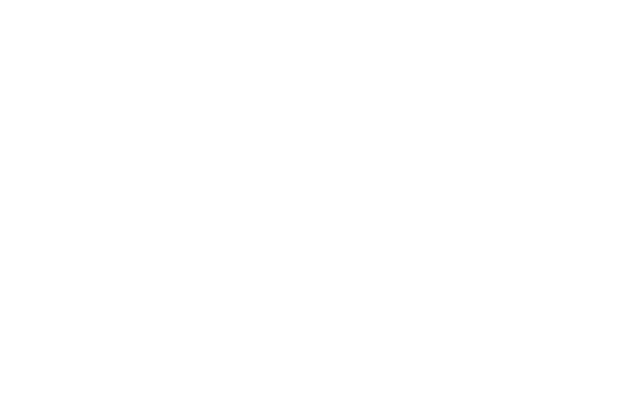
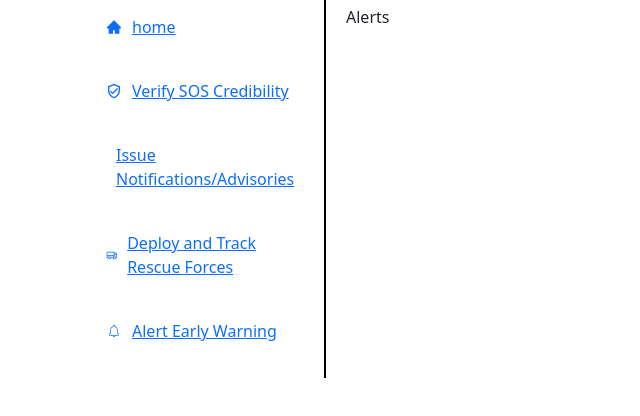
Before and after one commit to Gautam-04/ProjectInternal, a React (Create React App) app in the folder Web/frontend/: page /home/alert in a window 1280 px wide. Before the commit this address had no page. Shown: the top 416 px of the page, without its empty margins (0-640 px from the left). Built offline with nearby package versions, Linux system fonts and the light colour scheme.

Commit message:
Setted admin pattern
Signed-off-by: Gautam-666 <2022.gautam.rai@ves.ac.in>

```diff
--- a/Web/frontend/src/App.js
+++ b/Web/frontend/src/App.js
@@ -1,6 +1,24 @@
-import { Route, Routes } from 'react-router-dom';
+import { Route, Routes,Outlet } from 'react-router-dom';
 import Auth from './pages/Auth/Auth';
 import Home from './pages/Home/Home';
+import Menu from './components/Menu/Menu';
+import VerifySos from './pages/VerifySos/VerifySos';
+import TrackTrucks from './pages/TrackTrucks/TrackTrucks';
+import Alerts from './pages/AlertWarning/Alerts';
+import Advisories from './pages/Advisories/Advisories';
+
+
+const Layout = () => {
+  return (
+    <div className="container">
+      <div className="menuContainer"><Menu /></div>
+      <div className="contentContainer">
+        <Outlet />
+      </div>
+    </div>
+  )
+}
+
 
 
 function App() {
@@ -8,7 +26,13 @@
     <>
       <Routes>
         <Route path='/' element={<Auth />} />
-        <Route path='/home' element={<Home />} />
+        <Route path="/home" element={<Layout />}>
+          <Route index element={<Home />} />
+          <Route path='/home/verifysos' element={<VerifySos />} />
+          <Route path='/home/advisories' element={<Advisories />} />
+          <Route path='/home/track' element={<TrackTrucks />} />
+          <Route path='/home/alert' element={<Alerts />} />
+        </Route>
       </Routes>
     </>
   );
--- /dev/null
+++ b/Web/frontend/src/components/Menu/Menu.css
@@ -0,0 +1,28 @@
+.menu {
+
+    .item {
+        display: flex;
+        flex-direction: column;
+        gap: 10px;
+        margin-bottom: 20px;
+
+        .title {
+            font-size: 12px;
+            font-weight: 200;
+            color: black;
+            text-transform: uppercase;
+        }
+
+        .listItem {
+            display: flex;
+            align-items: center;
+            gap: 10px;
+            padding: 10px;
+            border-radius: 5px;
+
+            &:hover {
+                background-color: blue;
+            }
+        }
+    }
+}
--- /dev/null
+++ b/Web/frontend/src/components/Menu/Menu.jsx
@@ -0,0 +1,57 @@
+import React from 'react';
+import './Menu.css';
+import { Link } from 'react-router-dom';
+import { AiFillHome } from 'react-icons/ai';
+import { MdOutlineVerifiedUser } from "react-icons/md";
+import { PiTruckDuotone,PiMegaphoneDuotone  } from "react-icons/pi";
+import { CiBellOn } from "react-icons/ci";
+
+const menu = [
+  {
+    id: 1,
+    title: "home",
+    url: "/home",
+    icon: <AiFillHome />
+  },
+  {
+    id: 2,
+    title: "Verify SOS Credibility",
+    url: "/home/verifysos", // Updated URL
+    icon: <MdOutlineVerifiedUser />
+  },
+  {
+    id: 3,
+    title: "Issue Notifications/Advisories",
+    url: "/home/advisories", // Updated URL
+    icon: <PiMegaphoneDuotone  />
+  },
+  {
+    id: 4,
+    title: "Deploy and Track Rescue Forces",
+    url: "/home/track", // Updated URL
+    icon: <PiTruckDuotone  />
+  },
+  {
+    id: 5,
+    title: "Alert Early Warning",
+    url: "/home/alert", // Updated URL
+    icon: <CiBellOn  />
+  },
+];
+
+function Menu() {
+  return (
+    <div className="menu">
+      {menu.map((item) => (
+        <div className='item' key={item.id}>
+          <Link to={item.url} className='listItem'>
+            {item.icon} {/* Correctly using the icon component */}
+            <span className='listItemTitle'>{item.title}</span> {/* Corrected class name */}
+          </Link>
+        </div>
+      ))}
+    </div>
+  );
+}
+
+export default Menu;
--- a/Web/frontend/src/index.css
+++ b/Web/frontend/src/index.css
@@ -1,4 +1,23 @@
 * {
+  margin: 0;
   padding: 0;
-  margin: 0;
+  box-sizing: border-box;
 }
+
+
+.container {
+  display: flex;
+  overflow-x: hidden;
+  margin: 0 108px 0 4rem !important;
+}
+
+.menuContainer {
+  width: 250px;
+  padding: 5px 20px;
+  border-right: 2px solid black;
+}
+
+.contentContainer {
+  padding: 5px 20px;
+  width: 100%;
+}
--- /dev/null
+++ b/Web/frontend/src/pages/Advisories/Advisories.jsx
@@ -0,0 +1,9 @@
+import React from 'react'
+
+function Advisories() {
+  return (
+    <div>Advisories</div>
+  )
+}
+
+export default Advisories
--- /dev/null
+++ b/Web/frontend/src/pages/AlertWarning/Alerts.jsx
@@ -0,0 +1,9 @@
+import React from 'react'
+
+function Alerts() {
+  return (
+    <div>Alerts</div>
+  )
+}
+
+export default Alerts
--- a/Web/frontend/src/pages/Home/Home.jsx
+++ b/Web/frontend/src/pages/Home/Home.jsx
@@ -1,5 +1,6 @@
 import React from 'react'
 import { useUser } from '../../context/UserProvider'
+import './Home.css'
 
 function Home() {
   const {user}  = useUser();
--- /dev/null
+++ b/Web/frontend/src/pages/TrackTrucks/TrackTrucks.jsx
@@ -0,0 +1,9 @@
+import React from 'react'
+
+function TrackTrucks() {
+  return (
+    <div>TrackTrucks</div>
+  )
+}
+
+export default TrackTrucks
--- /dev/null
+++ b/Web/frontend/src/pages/VerifySos/VerifySos.jsx
@@ -0,0 +1,9 @@
+import React from 'react'
+
+function VerifySos() {
+  return (
+    <div>VerifySos</div>
+  )
+}
+
+export default VerifySos
```
Also changed, not shown: Web/frontend/src/pages/Home/Home.css (added).
